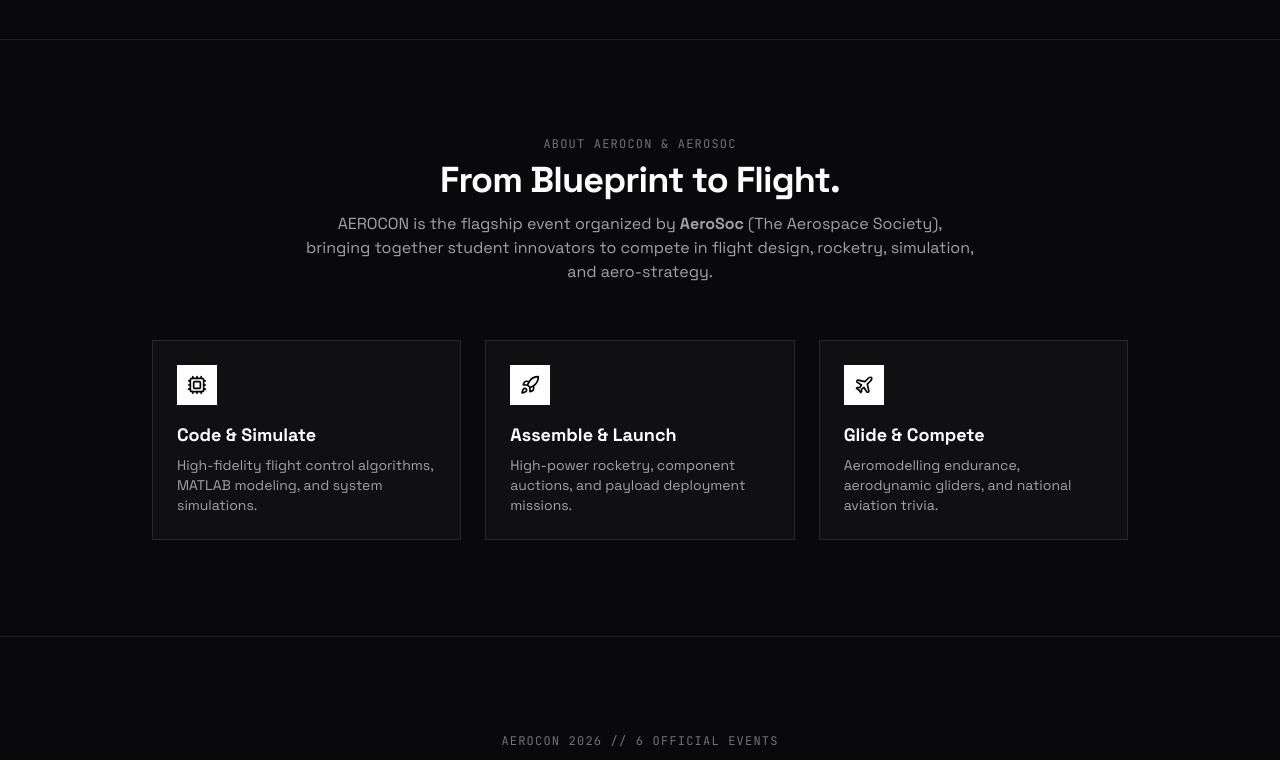
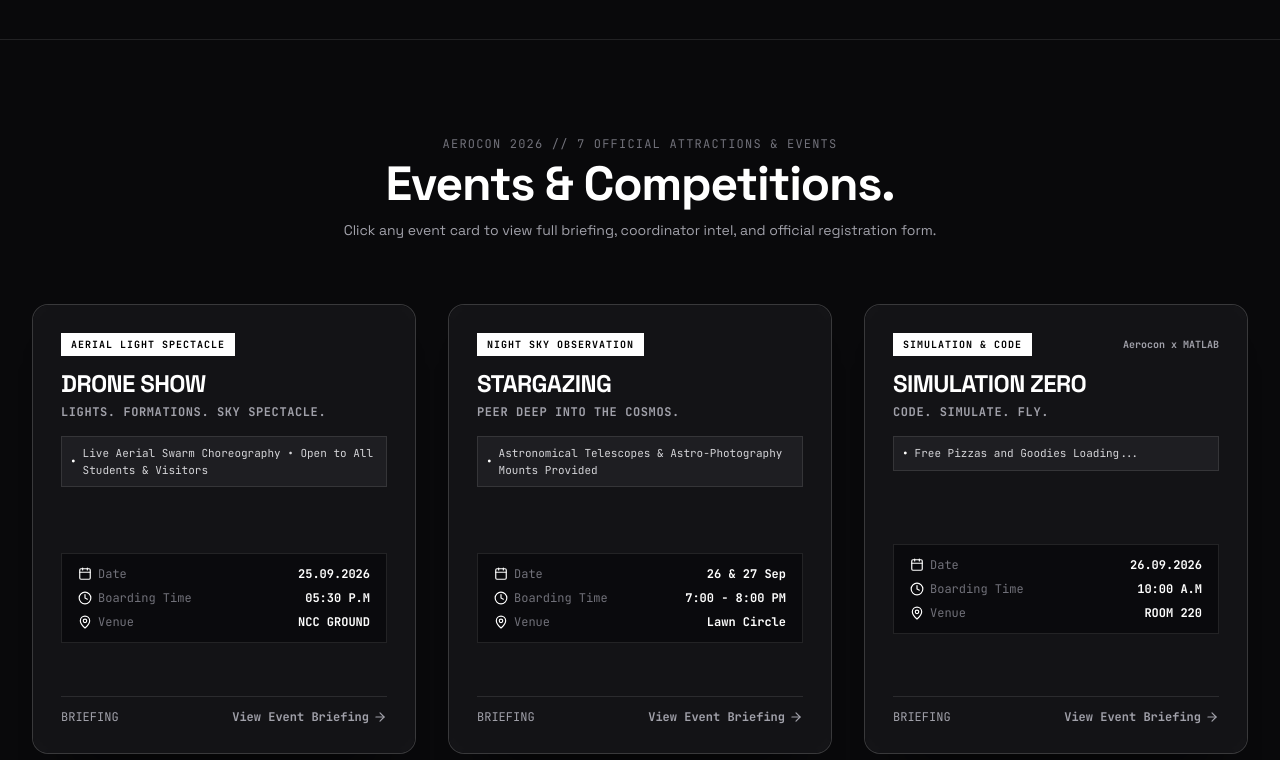
Before and after one commit to AayushRaj6447/aerocon-frontend, a React (Vite) app: page / in a window 1280 px wide. Shown: the part 1720-2480 px from the top of the page. Built offline with nearby package versions, Linux system fonts and the light colour scheme.

Commit message:
Add Drone Show on 25th Sept at NCC Ground and place Events before About

```diff
--- a/src/App.jsx
+++ b/src/App.jsx
@@ -15,8 +15,8 @@ export default function App() {
       <Navbar visible={heroReady} />
       <main>
         <Hero isReady={heroReady} onHeroComplete={() => setHeroReady(true)} />
+        <Events />
         <About />
-        <Events />
         <Schedule />
         <FAQ />
       </main>
--- a/src/components/Events.jsx
+++ b/src/components/Events.jsx
@@ -73,7 +73,7 @@ export default function Events() {
         {/* Section Header */}
         <div className="text-center max-w-2xl mx-auto mb-16">
           <span className="text-xs font-mono uppercase tracking-widest text-zinc-500 block mb-2">
-            AEROCON 2026 // 6 OFFICIAL EVENTS
+            AEROCON 2026 // 7 OFFICIAL ATTRACTIONS & EVENTS
           </span>
           <h2 className="text-3xl sm:text-4xl md:text-5xl font-bold tracking-tight text-white">
             Events & Competitions.
@@ -359,7 +359,7 @@ export default function Events() {
                               <span>Book Your Slot</span>
                               <ArrowRight className="w-4 h-4" />
                             </button>
-                          ) : (
+                          ) : activeEvent.formUrl ? (
                             <a
                               href={activeEvent.formUrl}
                               target="_blank"
@@ -369,6 +369,10 @@ export default function Events() {
                               <span>Register on Form</span>
                               <ExternalLink className="w-3.5 h-3.5" />
                             </a>
+                          ) : (
+                            <div className="w-full py-2.5 px-6 bg-white text-black font-sans font-bold text-xs uppercase tracking-wider text-center shadow-lg">
+                              <span>Open to All &bull; {activeEvent.venue}</span>
+                            </div>
                           )}
                         </div>
 
--- a/src/components/FAQ.jsx
+++ b/src/components/FAQ.jsx
@@ -11,11 +11,11 @@ export default function FAQ() {
     },
     {
       question: 'Where will the events take place?',
-      answer: 'All events take place on-campus across Room 217, Room 219, Room 220, and the Main Hall as specified on each event boarding pass.'
+      answer: 'All events take place on-campus across NCC Ground, Lawn Circle, Room 217, Room 219, Room 220, and the Main Hall as specified on each event briefing.'
     },
     {
       question: 'Can I participate in multiple events?',
-      answer: 'Yes! Check the schedule for 26th and 27th September to make sure timings do not overlap, and register for each event via its respective Google Form.'
+      answer: 'Yes! Check the schedule for 25th, 26th, and 27th September to make sure timings do not overlap, and register for each event via its respective Google Form.'
     },
     {
       question: 'Who can I contact for queries?',
--- a/src/components/Footer.jsx
+++ b/src/components/Footer.jsx
@@ -24,8 +24,8 @@ export default function Footer() {
           </div>
 
           <div className="flex flex-wrap items-center justify-center gap-6 text-xs font-medium text-zinc-400">
+            <a href="#events" className="hover:text-white transition-colors">Events</a>
             <a href="#about" className="hover:text-white transition-colors">About</a>
-            <a href="#events" className="hover:text-white transition-colors">Events</a>
             <a href="#schedule" className="hover:text-white transition-colors">Schedule</a>
             <a href="#faq" className="hover:text-white transition-colors">FAQ</a>
           </div>
@@ -40,7 +40,7 @@ export default function Footer() {
         </div>
 
         <div className="pt-6 text-center text-xs font-mono text-zinc-500">
-          &copy; {new Date().getFullYear()} AeroSoc. All Rights Reserved &bull; AEROCON 2026 (26 - 27 Sept).
+          &copy; {new Date().getFullYear()} AeroSoc. All Rights Reserved &bull; AEROCON 2026 (25 - 27 Sept).
         </div>
       </div>
     </footer>
--- a/src/components/Navbar.jsx
+++ b/src/components/Navbar.jsx
@@ -6,8 +6,8 @@ export default function Navbar({ visible = false }) {
   const [isOpen, setIsOpen] = useState(false);
 
   const navLinks = [
+    { name: 'Events', href: '#events' },
     { name: 'About', href: '#about' },
-    { name: 'Events', href: '#events' },
     { name: 'Schedule', href: '#schedule' },
     { name: 'FAQ', href: '#faq' },
   ];
--- a/src/components/Schedule.jsx
+++ b/src/components/Schedule.jsx
@@ -3,9 +3,10 @@ import { Clock, MapPin, Calendar } from 'lucide-react';
 import { scheduleData } from '../data/scheduleData';
 
 export default function Schedule() {
-  const [activeDay, setActiveDay] = useState('day1');
+  const [activeDay, setActiveDay] = useState('day0');
 
   const days = [
+    { key: 'day0', label: 'Day 00', date: '25.09.2026' },
     { key: 'day1', label: 'Day 01', date: '26.09.2026' },
     { key: 'day2', label: 'Day 02', date: '27.09.2026' },
   ];
@@ -18,7 +19,7 @@ export default function Schedule() {
         {/* Simple Header */}
         <div className="text-center max-w-xl mx-auto mb-12">
           <span className="text-xs font-mono uppercase tracking-widest text-zinc-500 block mb-2">
-            TIMELINE // 26 & 27 SEPT 2026
+            TIMELINE // 25, 26 & 27 SEPT 2026
           </span>
           <h2 className="text-3xl sm:text-4xl font-bold tracking-tight text-white">
             Event Schedule.
--- a/src/data/eventsData.js
+++ b/src/data/eventsData.js
@@ -3,6 +3,21 @@ import aerobidImg from '../assets/tickets/aerobid-wars.jpg';
 import quizImg from '../assets/tickets/aeroquiz.jpg';
 import simImg from '../assets/tickets/simulation-zero.jpg';
 import skyImg from '../assets/tickets/sky-breach.jpg';
+
+export const droneShowData = {
+  id: 'drone-show',
+  title: 'DRONE SHOW',
+  category: 'Aerial Light Spectacle',
+  tagline: 'LIGHTS. FORMATIONS. SKY SPECTACLE.',
+  date: '25.09.2026',
+  time: '05:30 P.M',
+  venue: 'NCC GROUND',
+  shortDesc: 'A breathtaking synchronized aerial drone light show. Watch autonomous multi-rotor swarms perform high-precision 3D formations, aerodynamic maneuvers, and illuminating light patterns over the evening sky.',
+  perk: 'Live Aerial Swarm Choreography • Open to All Students & Visitors',
+  contacts: [
+    { name: 'AeroSoc Flight Team', phone: 'Official Helpdesk' }
+  ]
+};
 
 export const stargazingData = {
   id: 'stargazing',
@@ -21,6 +36,7 @@ export const stargazingData = {
 };
 
 export const eventsData = [
+  droneShowData,
   stargazingData,
   {
     id: 'simulation-zero',
--- a/src/data/scheduleData.js
+++ b/src/data/scheduleData.js
@@ -1,4 +1,17 @@
 export const scheduleData = {
+  day0: {
+    label: 'Day 00',
+    date: '25.09.2026',
+    items: [
+      {
+        time: '05:30 P.M',
+        title: 'DRONE SHOW',
+        tagline: 'LIGHTS. FORMATIONS. SKY SPECTACLE.',
+        venue: 'NCC GROUND',
+        desc: 'Inaugural aerial drone light show. Precision swarms, light choreography, and synchronized formations illuminating the evening sky.'
+      }
+    ]
+  },
   day1: {
     label: 'Day 01',
     date: '26.09.2026',
```
